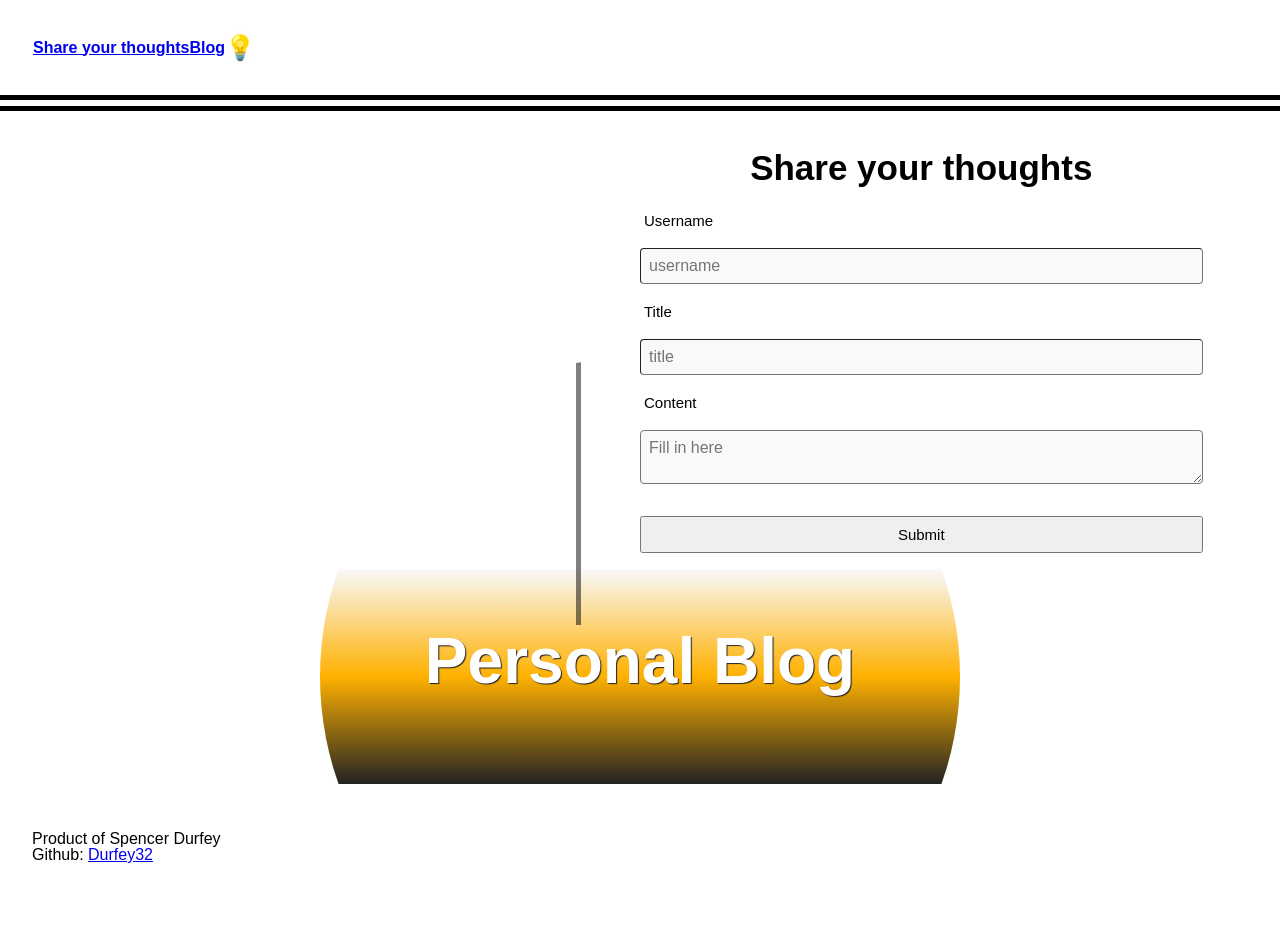
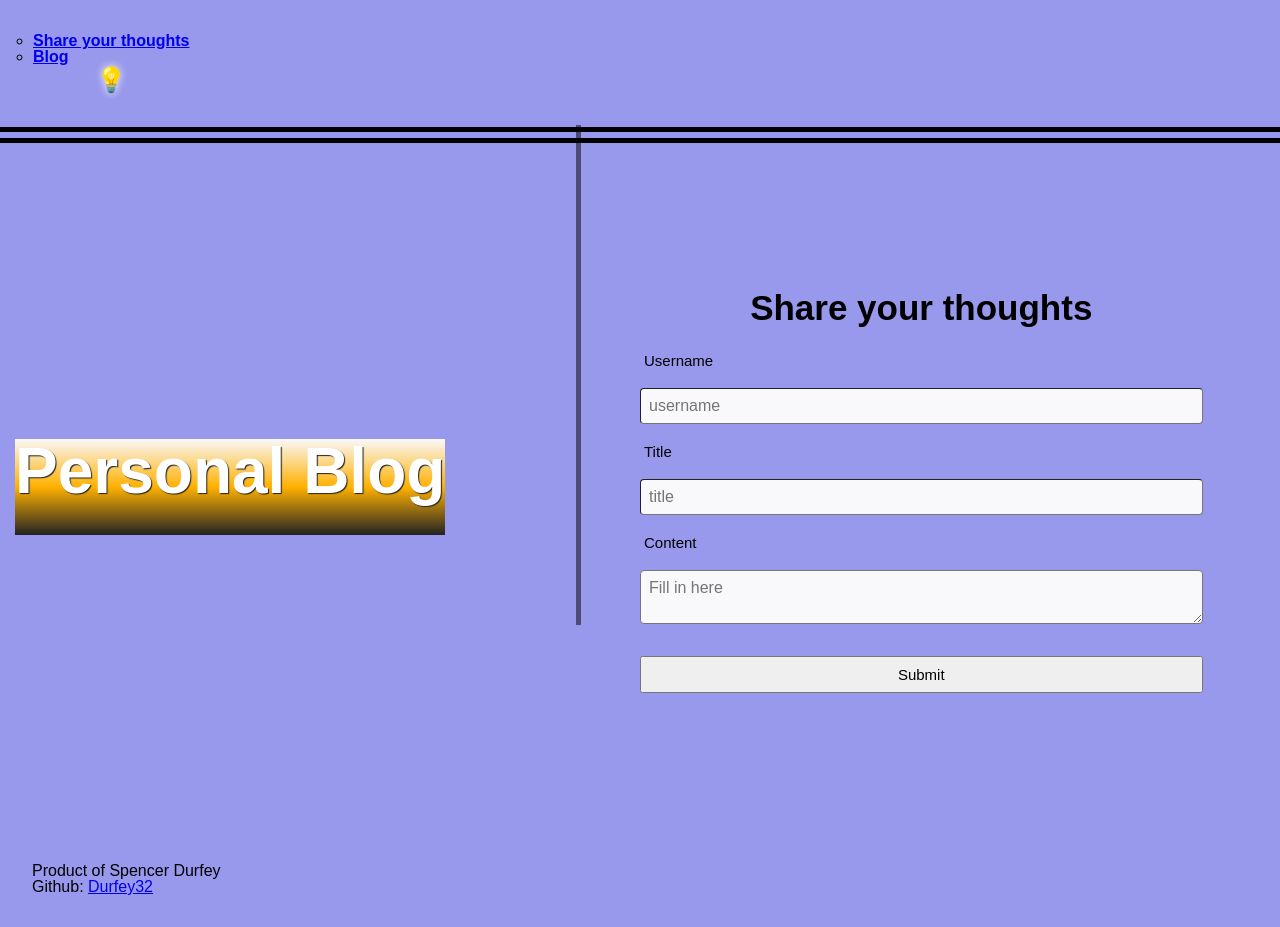
Before and after one commit to Durfey32/Personal-Blog, a plain HTML site: page index.html in a window 1280 px wide. Before the commit the page ends 895 px from the top, so only its background shows below. Drawn offline with Linux system fonts and the light colour scheme.

Commit message:
fixed some of the CSS and linked some of the missing classes

```diff
--- a/Assets/css/blog.css
+++ b/Assets/css/blog.css
@@ -5,11 +5,11 @@
 /*
   Tags
 */
-a {
-  text-decoration: none;
-}
+/* a {
+  text-decoration: none; */
+/* } */
 
-article {
+#post {
   flex: 1 1 50%;
   border: 2px solid;
   border-radius: 4px;
@@ -17,18 +17,18 @@ article {
   position: relative;
 }
 
-article blockquote {
+#post blockquote {
   margin: 1rem;
   margin-bottom: 2rem;
   font-style: italic;
 }
 
-article h2 {
+#post h2 {
   text-transform: capitalize;
   border-bottom: thin solid;
 }
 
-article p {
+#post p {
   position: absolute;
   left: 1rem;
   bottom: 0.5rem;
@@ -41,9 +41,6 @@ footer {
   top: calc(100% - 5rem);
 }
 
-li {
-  margin: 1rem;
-}
 
 main {
   flex-direction: column;
--- a/Assets/css/form.css
+++ b/Assets/css/form.css
@@ -68,6 +68,7 @@ aside {
   display: flex;
   justify-content: center;
   align-items: center;
+  position: absolute;
 }
 
 aside,
--- a/Assets/css/styles.css
+++ b/Assets/css/styles.css
@@ -8,24 +8,29 @@
   padding: 0;
   box-sizing: border-box;
 }
-
+html {
+  background-color: var(--blue-color);
+}
 #nav {
  display: flex;
  justify-content: space-evenly;
+ flex-direction: column;
  align-items: center;
  color: var(--dark);
  padding: 1px;
 }
 
 #nav ul {
-  list-style: none;
+  list-style: circle;
   display: flex;
+  flex-direction: column;
   font-weight: bolder;
 }
 
 html {
   height: 100%;
 }
+
 
 body {
   min-height: 100%;
@@ -66,7 +71,7 @@ ul {
   Universal
 */
 :root {
-  --light: #fff;
+  --light: #ffffff;
   --light-accent: #f9f9fb;
   --dark: #000;
   --dark-accent: #222;
@@ -76,6 +81,7 @@ ul {
   --disabled: #aaa;
   --error: #ff0022;
   --circle-color: #ffb100;
+  --blue-color: rgb(152, 152, 236);
 }
 
 * {
--- a/index.html
+++ b/index.html
@@ -25,8 +25,10 @@
     </div>
   </header>
     <main>
-      <aside><div class ="vertical"></div>
       <div class ="horizontal"></div>
+      <div class ="vertical"></div>
+      <aside>
+
       <h2>Personal Blog</h2></aside>
       <form>
         <h2>Share your thoughts</h2>
```
